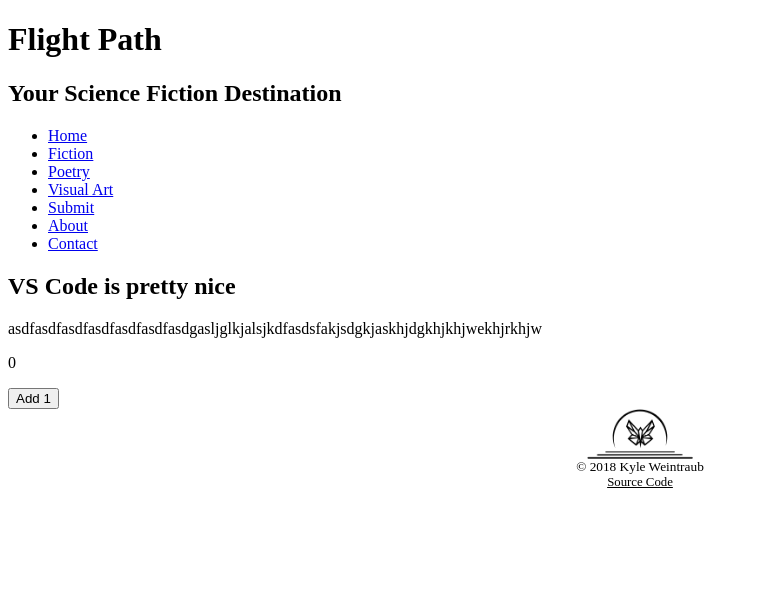
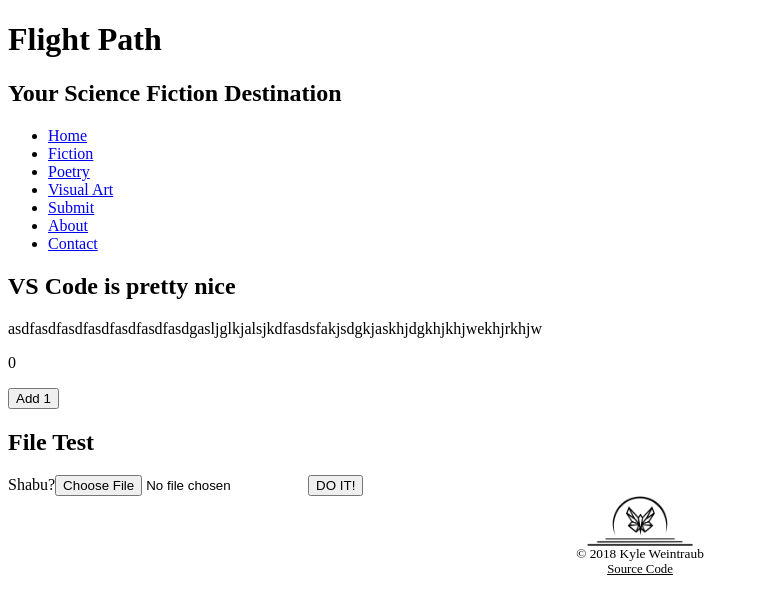
Before and after one commit to TheMoonMoth/FlightPath-frontend, a Vue app: page /#/ in a window 1280 px wide. Shown: the top 614 px of the page, without its empty margins (0-759 px from the left). Built offline with nearby package versions, Linux system fonts and the light colour scheme.

Commit message:
file submission experiments

```diff
--- a/src/components/Main.vue
+++ b/src/components/Main.vue
@@ -6,14 +6,20 @@
             <p>{{ $store.state.count }}</p>
             <button @click="increment">Add 1</button>
         </div>
+        <h2>File Test</h2>
+        <TestForm></TestForm>
     </main>
 </template>
 
 <script>
 import { mapActions } from "vuex";
+import TestForm from "./TestForm"
 
 export default {
   name: "Main",
+  components: {
+      TestForm
+  },
   methods: mapActions([
       'increment'
   ])
--- a/src/components/TestForm.vue
+++ b/src/components/TestForm.vue
@@ -1,20 +1,41 @@
 <template>
-  <!-- <form @submit.prevent="log">
-      <label for="tester">Shabu?</label>
-      <input type="text" name="" id="tester">
+  <form enctype="multipart/form-data" @submit.prevent="submitFile()">
+      <label for="file">Shabu?</label>
+      <input type="file" name="" id="file" ref="file" v-on:change="handleFileUpload()">
       <button type="submit">DO IT!</button>
-  </form> -->
-
+  </form>
 </template>
 
 <script>
-import { mapActions } from 'vuex'
 
 export default {
   name: "TestForm",
-  methods: mapActions([
-      'increment'
-  ])
+  methods: {
+    handleFileUpload(){
+      // validate file type
+      this.file = this.$refs.file.files[0];
+    },
+    submitFile(){
+      let fd = new FormData()
+      fd.append('file', this.file)
+
+      fetch('http://localhost:5000/tester', {
+        method: "POST",
+        headers: {
+          "Content-Type" : "multipart/form-data"
+          },
+        body: fd
+      })
+        .then(res => res.json())
+        .then(json => console.log(json))
+        .catch(function() { console.log("failure")})
+    }
+  },
+  data(){
+    return {
+      file: ''
+    }
+  }
 };
 </script>
 
```
